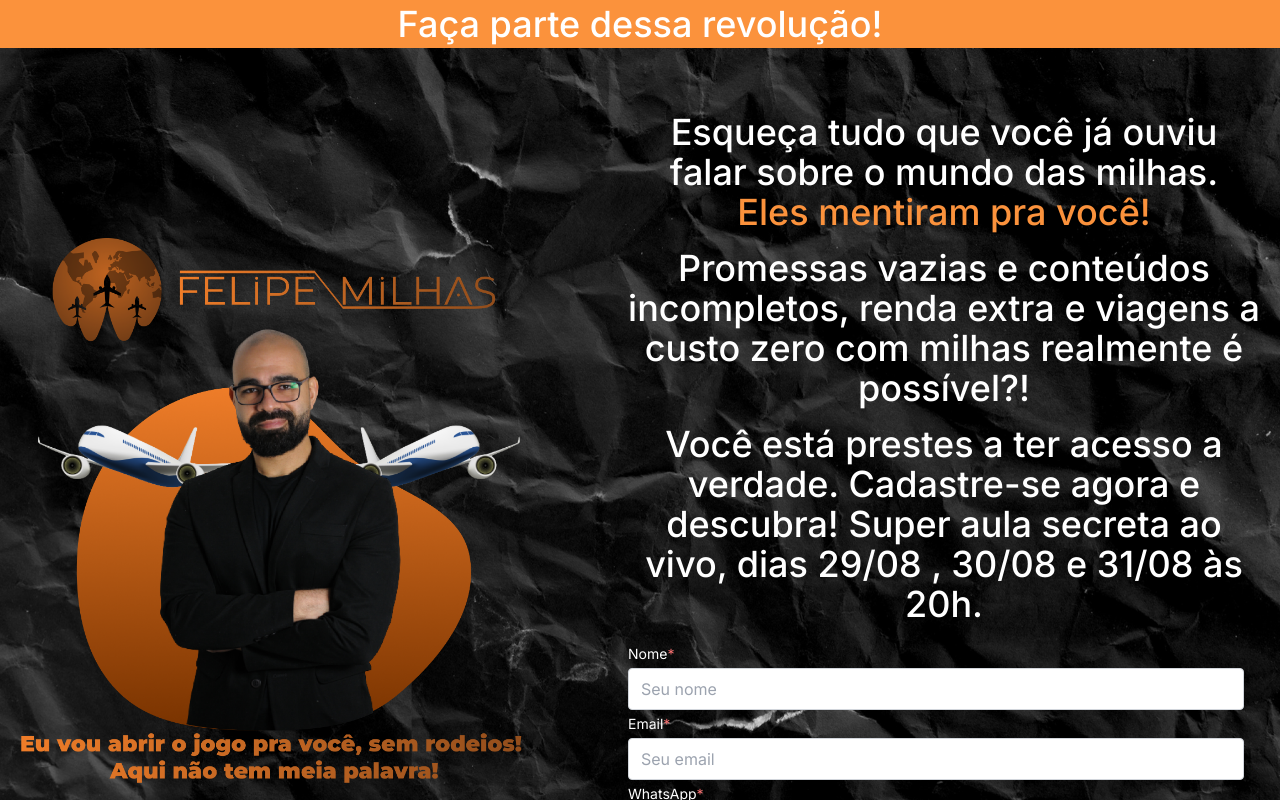
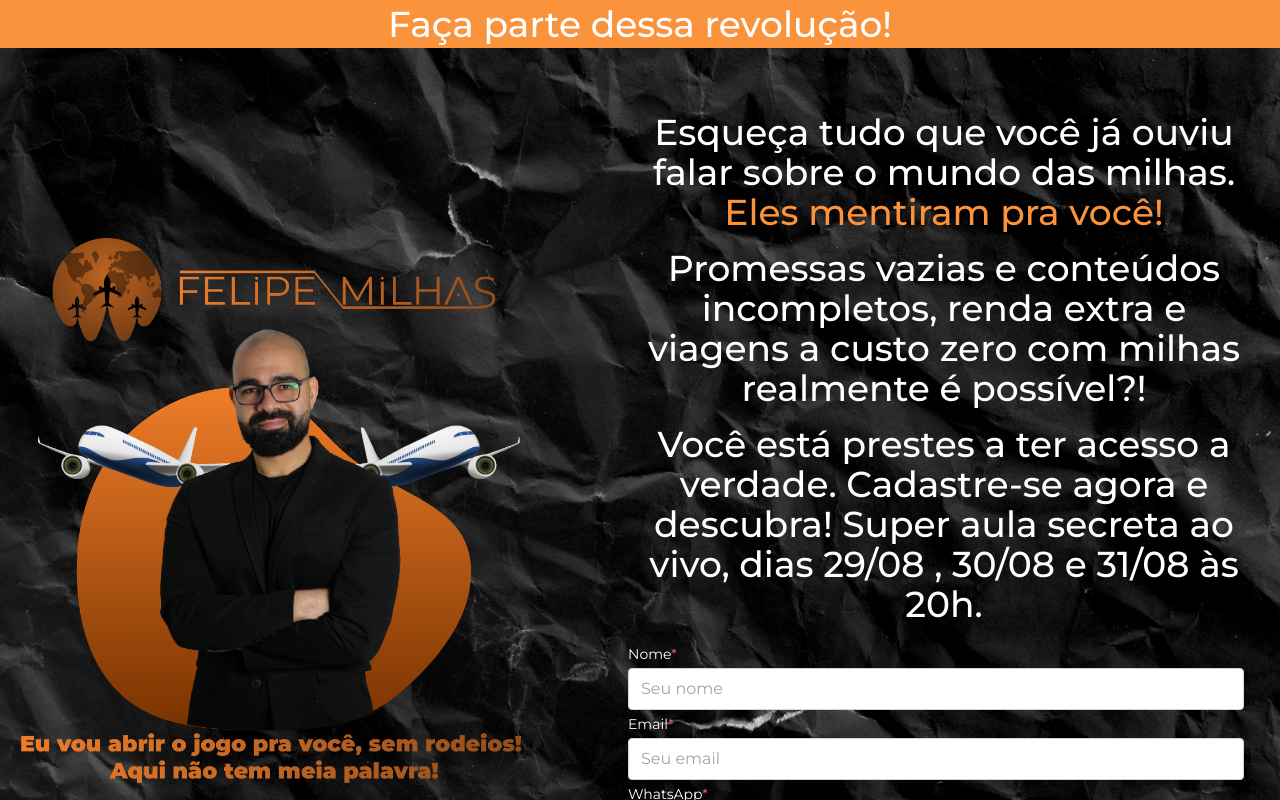
Before and after one commit to andre-dev-web/captacao-anderson, a Next.js app: page / in a window 1280 px wide. Shown: the top 800 px of the page. Built offline with nearby package versions, Linux system fonts and the light colour scheme.

Commit message:
change font family

```diff
--- a/src/app/layout.tsx
+++ b/src/app/layout.tsx
@@ -1,9 +1,9 @@
 import '@/styles/globals.css'
 import type { Metadata } from 'next'
-import { Inter } from 'next/font/google'
+import { Montserrat } from 'next/font/google'
 import Footer from '@/components/footer'
 
-const inter = Inter({ subsets: ['latin'] })
+const montserrat = Montserrat({ subsets: ['latin'] })
 
 export const metadata: Metadata = {
   title: 'Felipe Milhas',
@@ -18,7 +18,7 @@
 {
   return (
     <html lang="pt-br">
-      <body className={inter.className}>
+      <body className={montserrat.className}>
         <div>
           <div className="flex flex-col min-h-screen">
             <main className="flex-grow">
```
